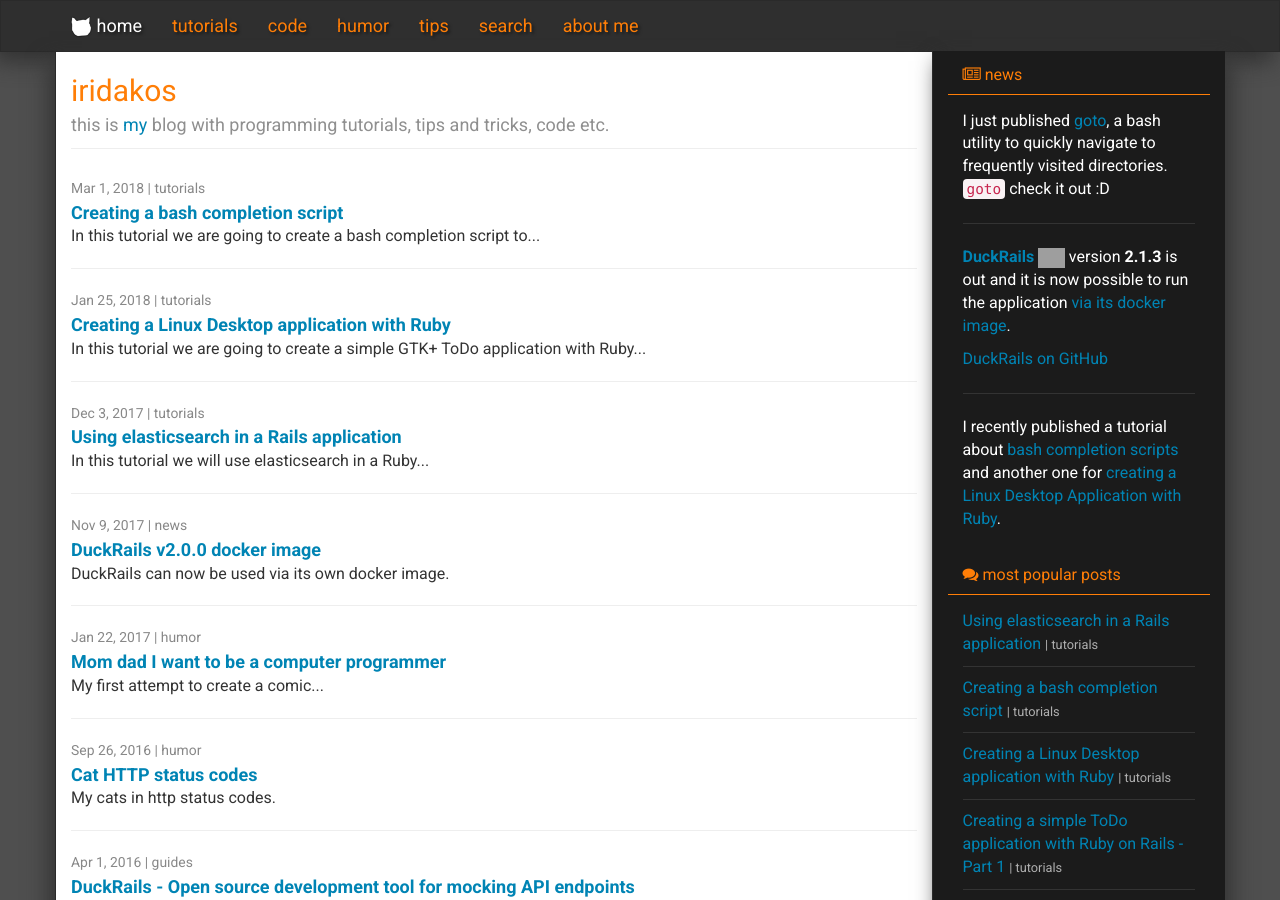
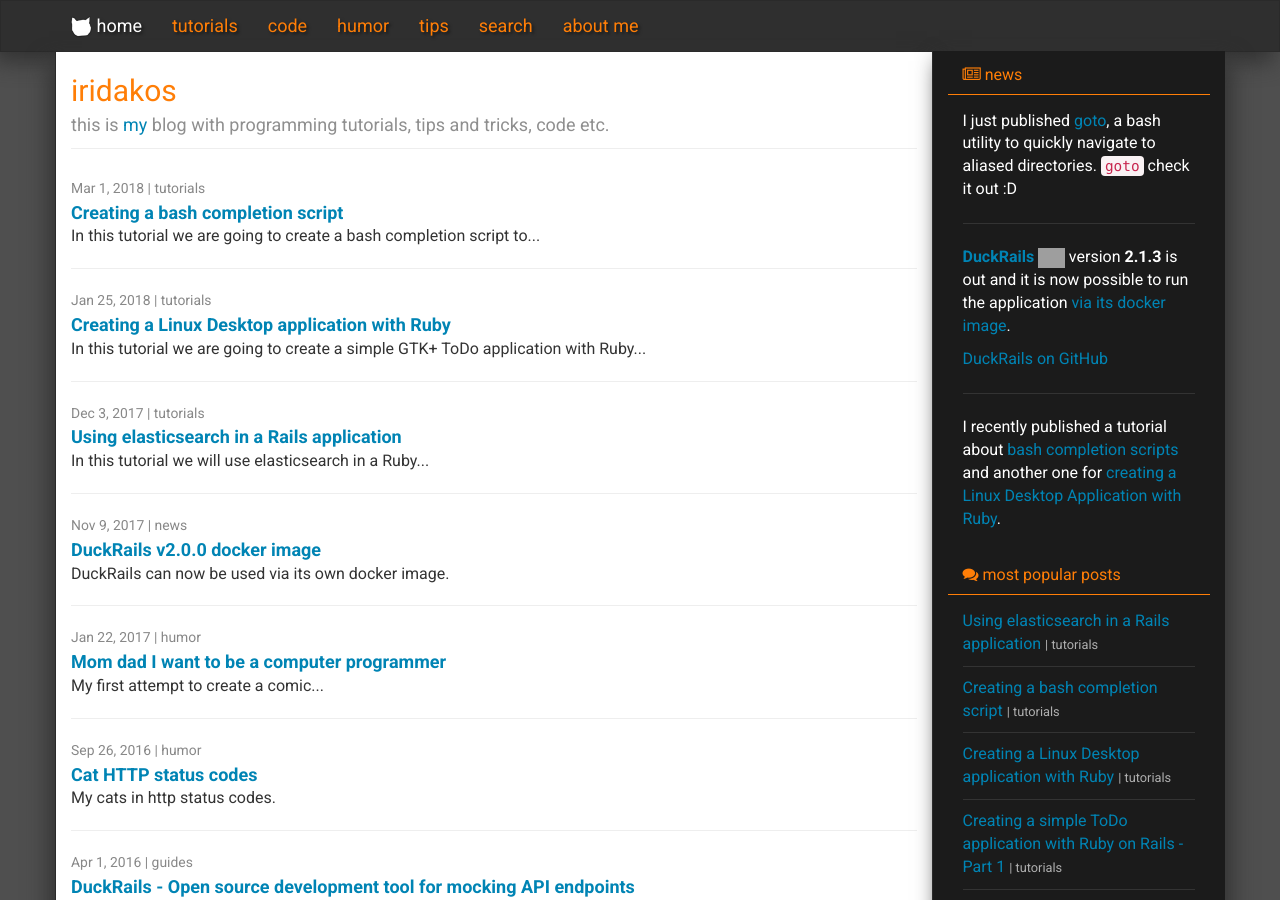
Before and after one commit to iridakos/iridakos.github.io, a Jekyll site: the page built from index.html, in a window 1280 px wide and 900 px high. Built offline with Jekyll 4.4.1, drawn with Linux system fonts in a browser that asks for light colours; nearby versions of some CDN libraries; the list of posts is cut into pages by our own code; comment, search, counter and statistics services are not loaded; grey boxes are pictures that could not be loaded.

Commit message:
update news

```diff
--- a/_includes/news.html
+++ b/_includes/news.html
@@ -5,7 +5,7 @@
 
     <div class="panel-body">
       <p>
-        I just published <a class="ga-event-link" data-event-label="goto repo" data-event-action="click" data-event-category="News links" href="https://github.com/iridakos/goto" target="_blank">goto</a>, a bash utility to quickly navigate to frequently visited directories. <a class="ga-event-link" data-event-label="goto repo" data-event-action="click" data-event-category="News links" href="https://github.com/iridakos/goto" target="_blank"><code>goto</code></a> check it out :D
+        I just published <a class="ga-event-link" data-event-label="goto repo" data-event-action="click" data-event-category="News links" href="https://github.com/iridakos/goto" target="_blank">goto</a>, a bash utility to quickly navigate to aliased directories. <a class="ga-event-link" data-event-label="goto repo" data-event-action="click" data-event-category="News links" href="https://github.com/iridakos/goto" target="_blank"><code>goto</code></a> check it out :D
       </p>
 
       <hr />
```
